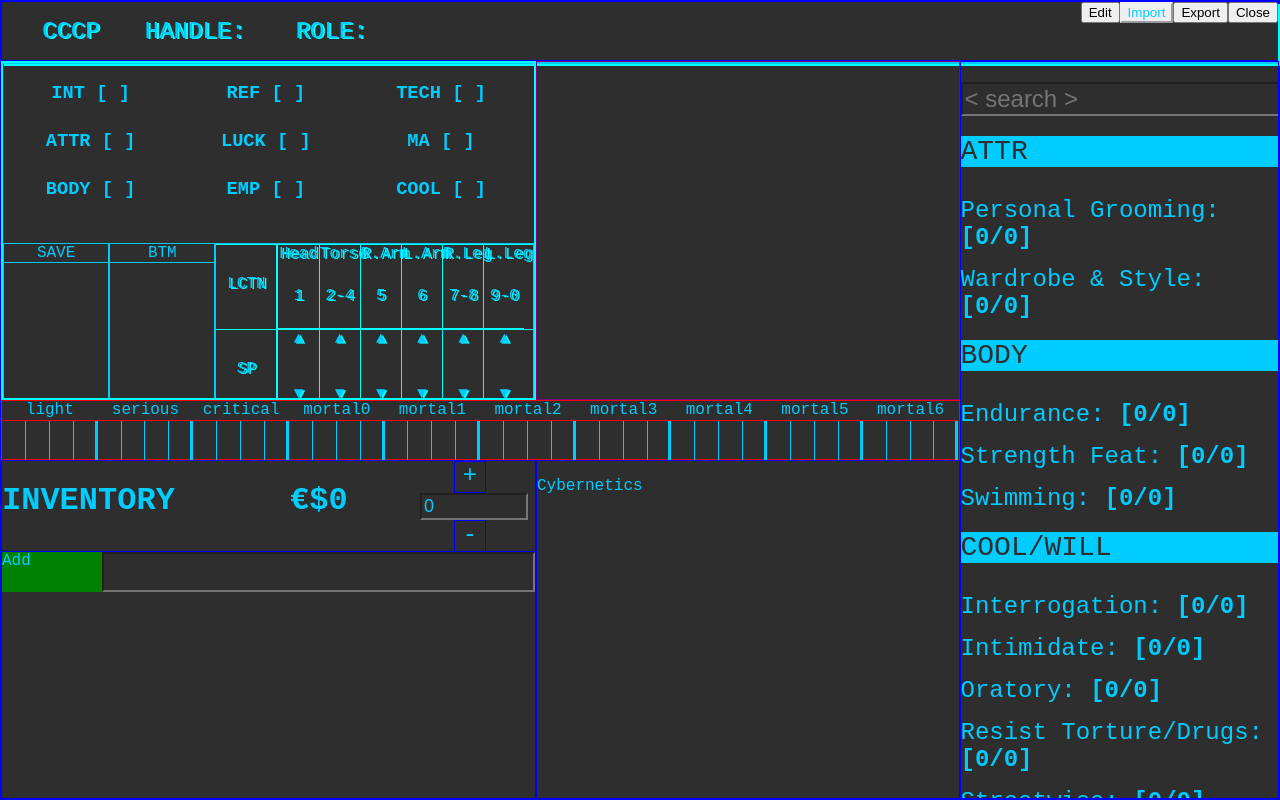
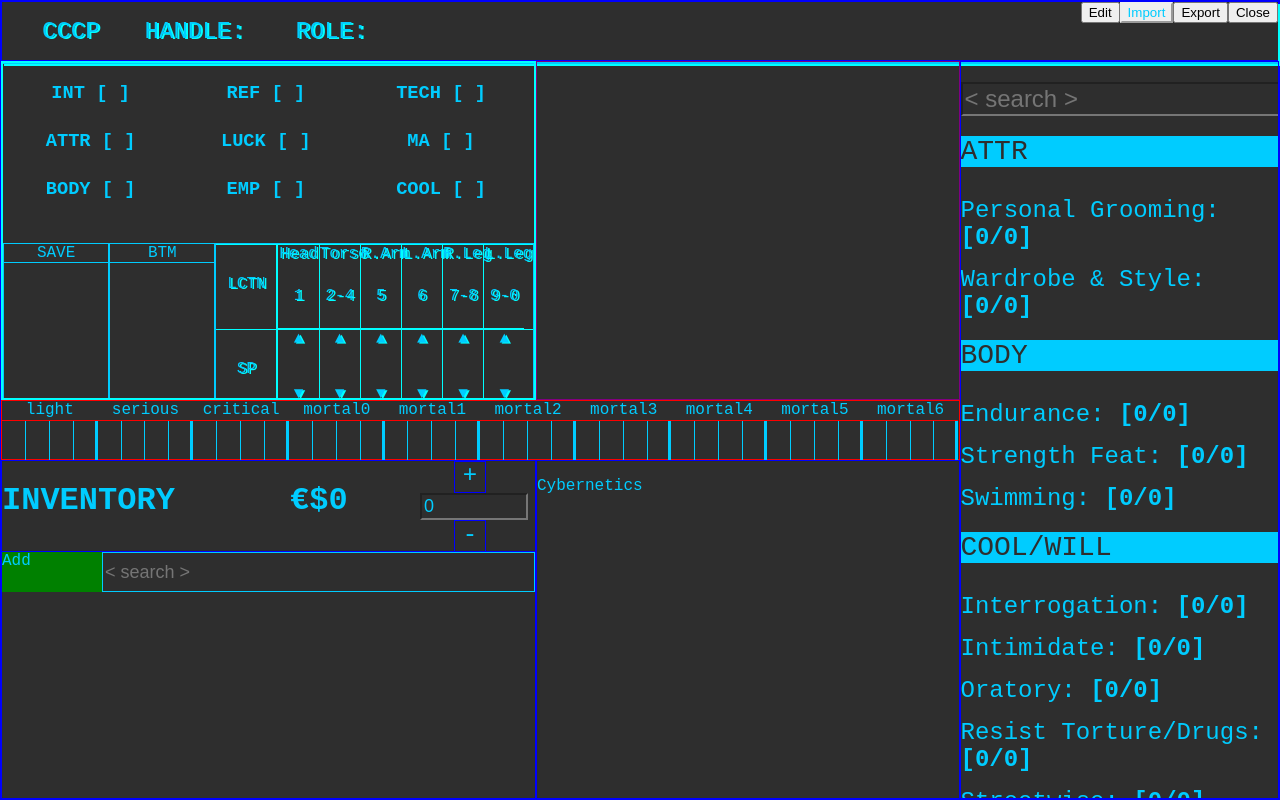
Before and after one commit to Snowcart/cyberpunk-character-console-project, a React app in the folder app/: page / in a window 1280 px wide. Built offline with nearby package versions, Linux system fonts and the light colour scheme.

Commit message:
Adding placeholder

```diff
--- a/app/src/inventory/Inventory.tsx
+++ b/app/src/inventory/Inventory.tsx
@@ -78,7 +78,7 @@ const Inventory = () => {
 					<AddButton onClick={toggleAddItem}>Add</AddButton>
 				)}
 				<InputWrapper>
-					<Input />
+					<Input placeholder="< search >" />
 				</InputWrapper>
 			</TopWrapper>
 			{adding ? AddItemForm : InventoryItems}
@@ -104,6 +104,7 @@ const Input = styled.input`
 	height: 40px;
 	font-size: 18px;
 	box-sizing: border-box;
+	border: 1px solid #00ccff;
 `;
 
 const ItemWrapper = styled.div`
--- a/app/src/models/Skill.ts
+++ b/app/src/models/Skill.ts
@@ -17,7 +17,7 @@ export const getSpecialSkillsForRole = (role: string): Skill => {
 			return { name: 'Streetdeal', value: 0, points: 0, category: 'ROLE' };
 		case 'rockerboy':
 		case 'rockergirl':
-		case 'rockerthey':
+		case 'rockerperson':
 			return { name: 'Charismatic Leadership', value: 0, points: 0, category: 'ROLE' };
 		case 'solo':
 			return { name: 'Combat Sense', value: 0, points: 0, category: 'ROLE' };
```
